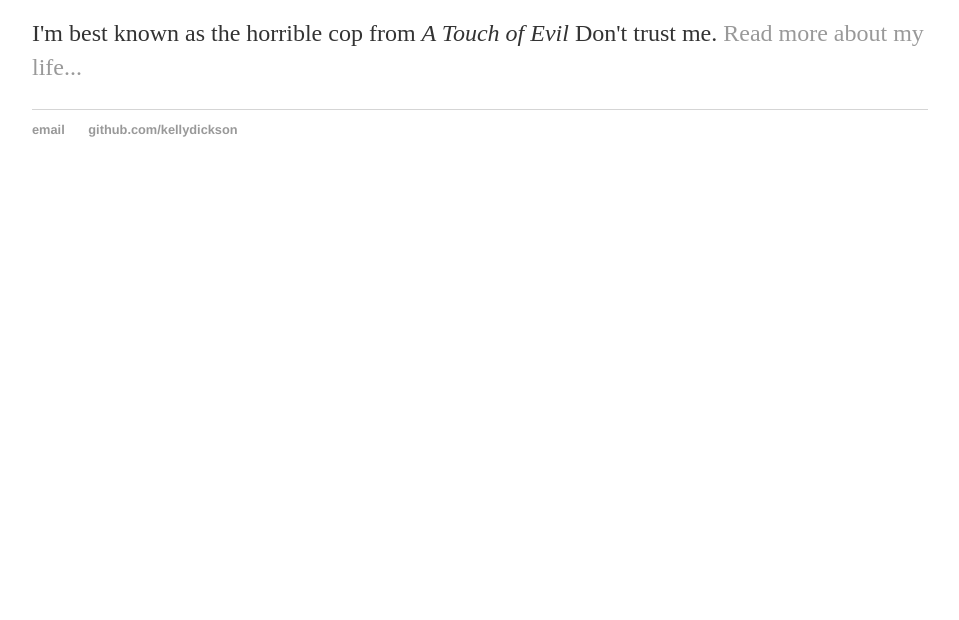
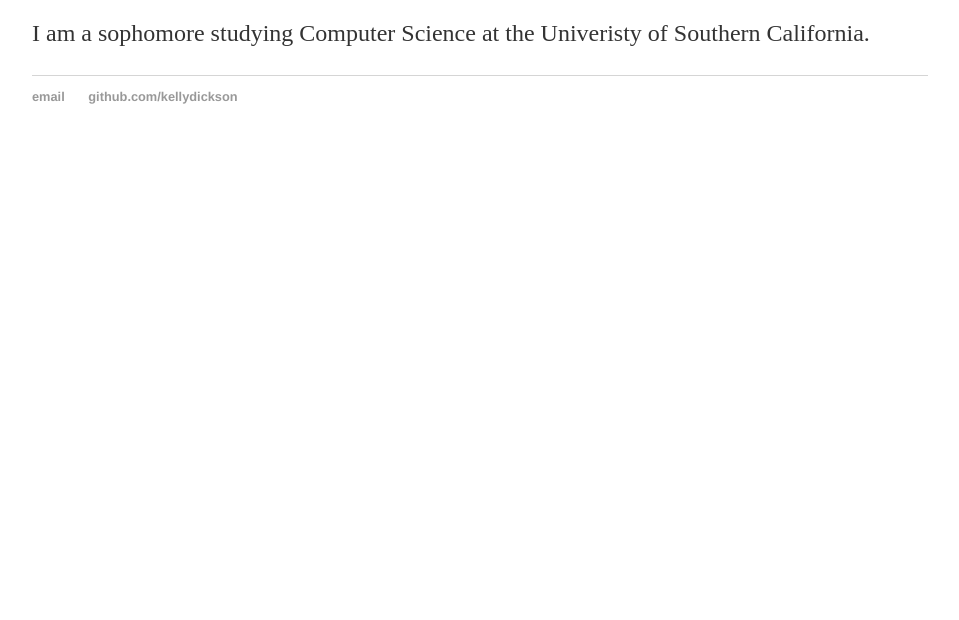
Before and after one commit to kellydickson/kellydickson.github.io, a plain HTML site: page index.html in a window 1280 px wide. Shown: the part 180-800 px from the top of the page, without its empty margins (160-1119 px from the left). Drawn offline with Linux system fonts and the light colour scheme.

Commit message:
Update index.html

```diff
--- a/index.html
+++ b/index.html
@@ -17,7 +17,7 @@
 		<div class="container">
     		<div class="blurb">
         		<h1>Hi there, I'm Kelly!</h1>
-				<p>I'm best known as the horrible cop from <em>A Touch of Evil</em> Don't trust me. <a href="/about">Read more about my life...</a></p>
+				<p>I am a sophomore studying Computer Science at the Univeristy of Southern California.</p>
     		</div><!-- /.blurb -->
 		</div><!-- /.container -->
 		<footer>
```
